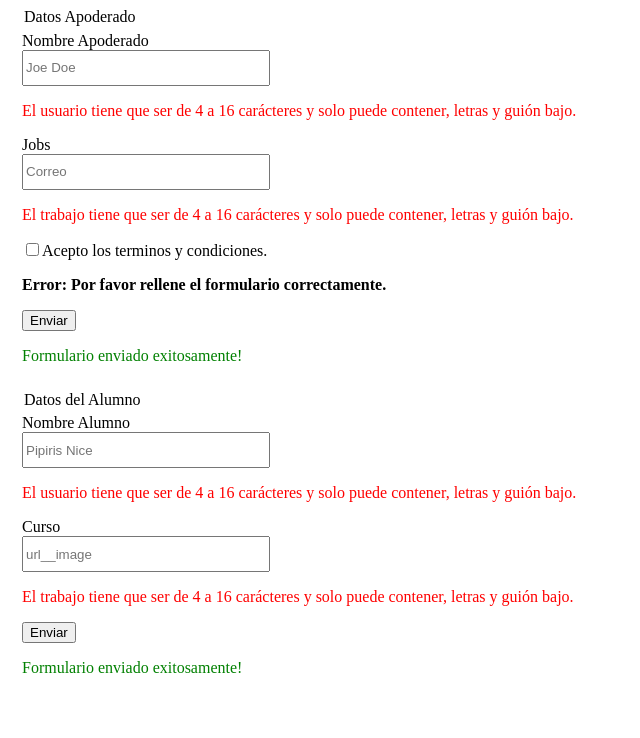
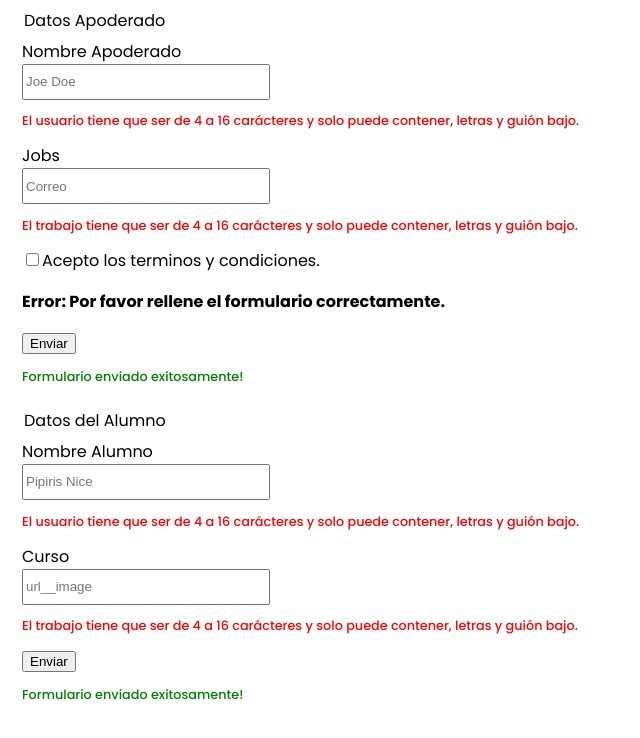
Before and after one commit to Pasculi/validacionFormulario, a plain HTML site: page index.html in a window 1280 px wide. Shown: the whole page, without its empty margins (0-640 px from the left). Drawn offline with Linux system fonts and the light colour scheme.

Commit message:
feat:Cambio de fuente para proyecto

```diff
--- a/style.css
+++ b/style.css
@@ -1,3 +1,8 @@
+@import url('https://fonts.googleapis.com/css2?family=Poppins:wght@200;300;400;500;600;700;800;900&display=swap');
+
+.container{
+    font-family: 'Poppins', sans-serif;
+}
 .grupo__fieldset{
     border:none;
 }
@@ -11,7 +16,11 @@
 }
 .formulario__input-error{
     color:red;
+    font-weight: 500;
+    font-size: 0.8rem;
 }
 .formulario__mensaje-exito{
     color:green;
+    font-weight: 500;
+    font-size: 0.8rem;
 }
```
